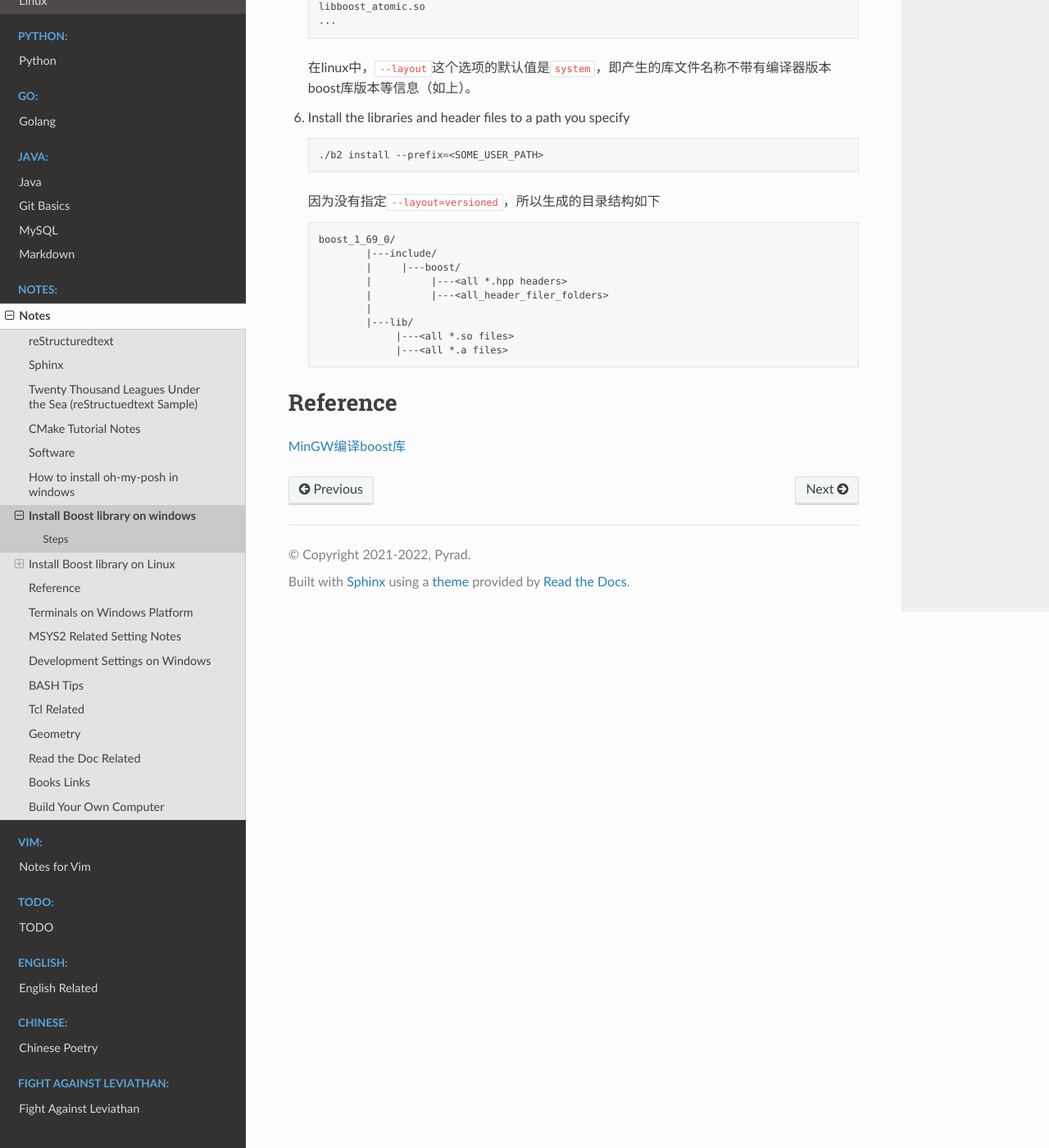
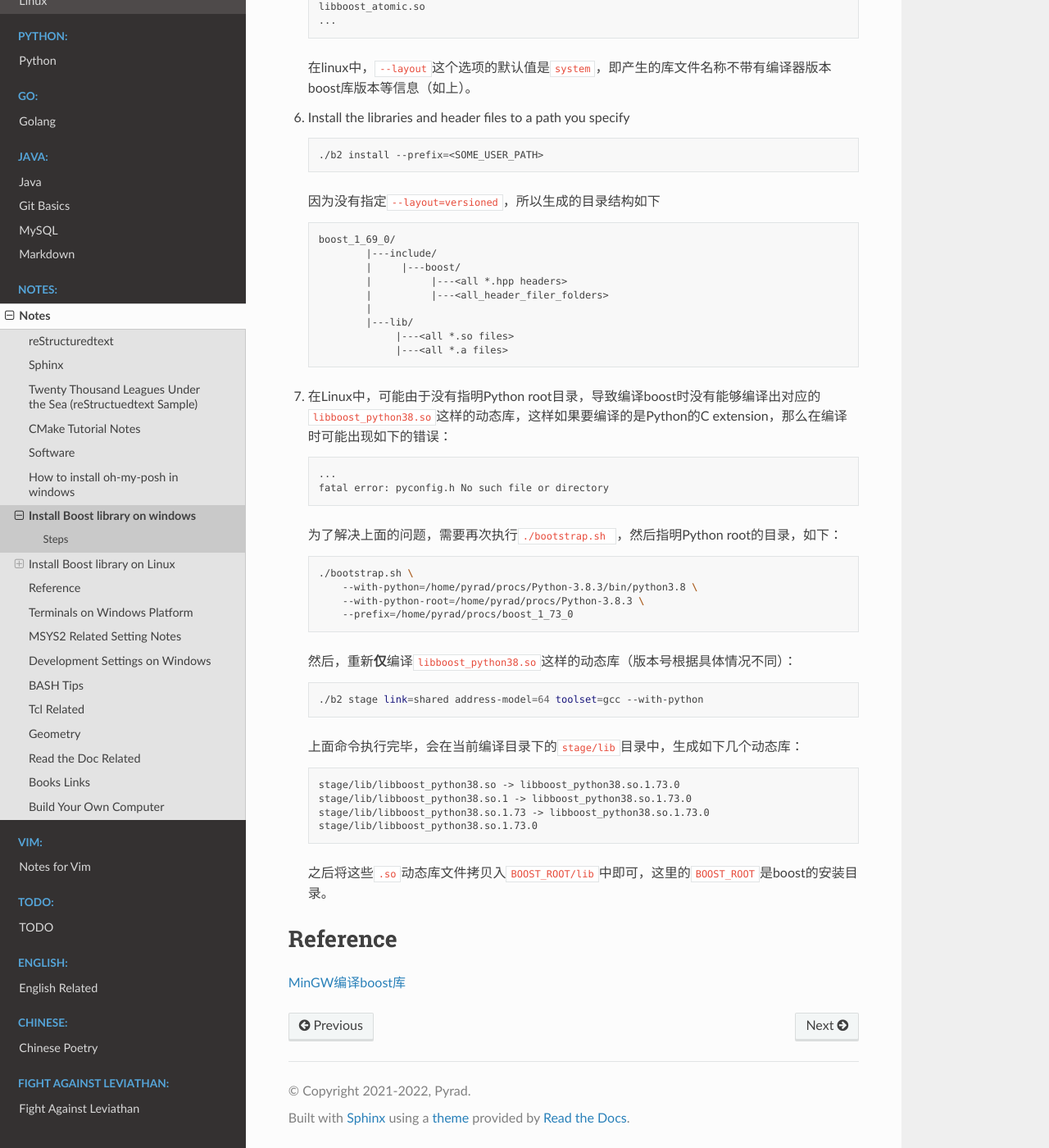
Before and after one commit to Pyrad/pyradnotes, a Sphinx documentation site: the page built from source/Notes/InstallBoostLib.md, in a window 1280 px wide and 1400 px high, scrolled down 2795 px. Shown: the whole window at 82% size. Built offline with Sphinx 7.4.7 and the Read the Docs theme 2.0.0, drawn with Linux system fonts in a browser that asks for light colours.

Commit message:
Note pyconfig.h not found issue when compiling boost

````diff
--- a/source/Notes/InstallBoostLib.md
+++ b/source/Notes/InstallBoostLib.md
@@ -176,8 +176,38 @@
    ```
 
 
+7. 在Linux中，可能由于没有指明Python root目录，导致编译boost时没有能够编译出对应的`libboost_python38.so`这样的动态库，这样如果要编译的是Python的C extension，那么在编译时可能出现如下的错误：
 
+   ```bash
+   ...
+   fatal error: pyconfig.h No such file or directory
+   ```
 
+   为了解决上面的问题，需要再次执行`./bootstrap.sh `，然后指明Python root的目录，如下：
+
+   ```bash
+   ./bootstrap.sh \
+	   --with-python=/home/pyrad/procs/Python-3.8.3/bin/python3.8 \
+	   --with-python-root=/home/pyrad/procs/Python-3.8.3 \
+	   --prefix=/home/pyrad/procs/boost_1_73_0
+   ```
+
+   然后，重新**仅**编译`libboost_python38.so`这样的动态库（版本号根据具体情况不同）：
+
+   ```bash
+   ./b2 stage link=shared address-model=64 toolset=gcc --with-python
+   ```
+
+   上面命令执行完毕，会在当前编译目录下的`stage/lib`目录中，生成如下几个动态库：
+
+   ```bash
+   stage/lib/libboost_python38.so -> libboost_python38.so.1.73.0
+   stage/lib/libboost_python38.so.1 -> libboost_python38.so.1.73.0
+   stage/lib/libboost_python38.so.1.73 -> libboost_python38.so.1.73.0
+   stage/lib/libboost_python38.so.1.73.0
+   ```
+
+   之后将这些`.so`动态库文件拷贝入`BOOST_ROOT/lib`中即可，这里的`BOOST_ROOT`是boost的安装目录。
 
 # Reference
 
````
